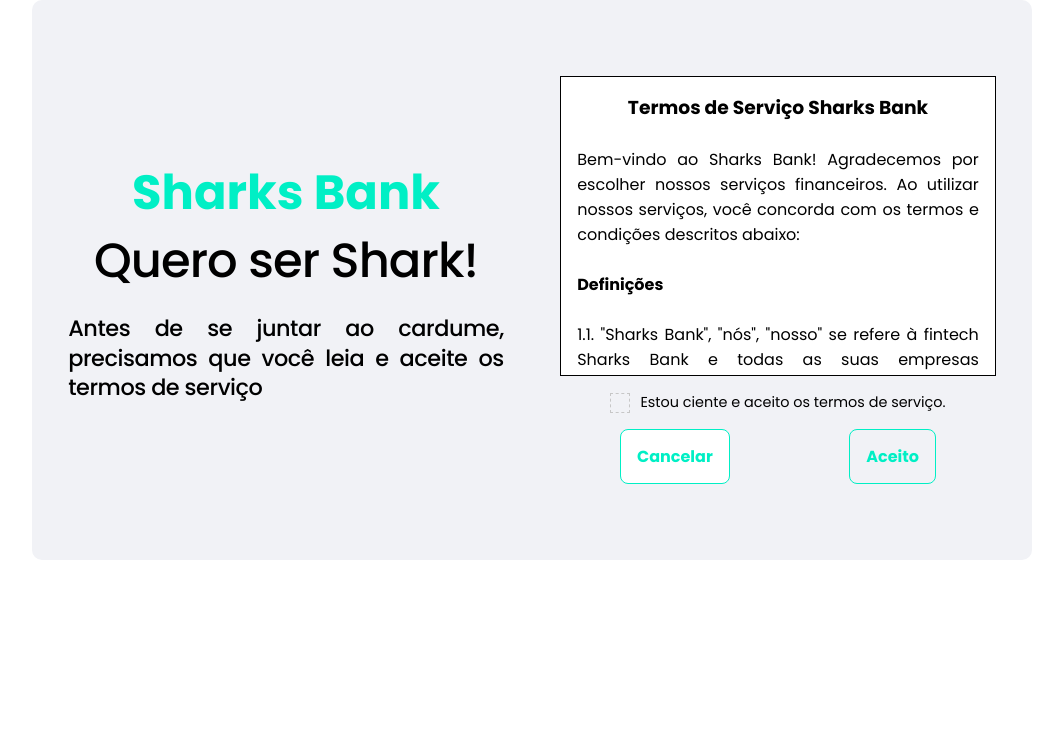
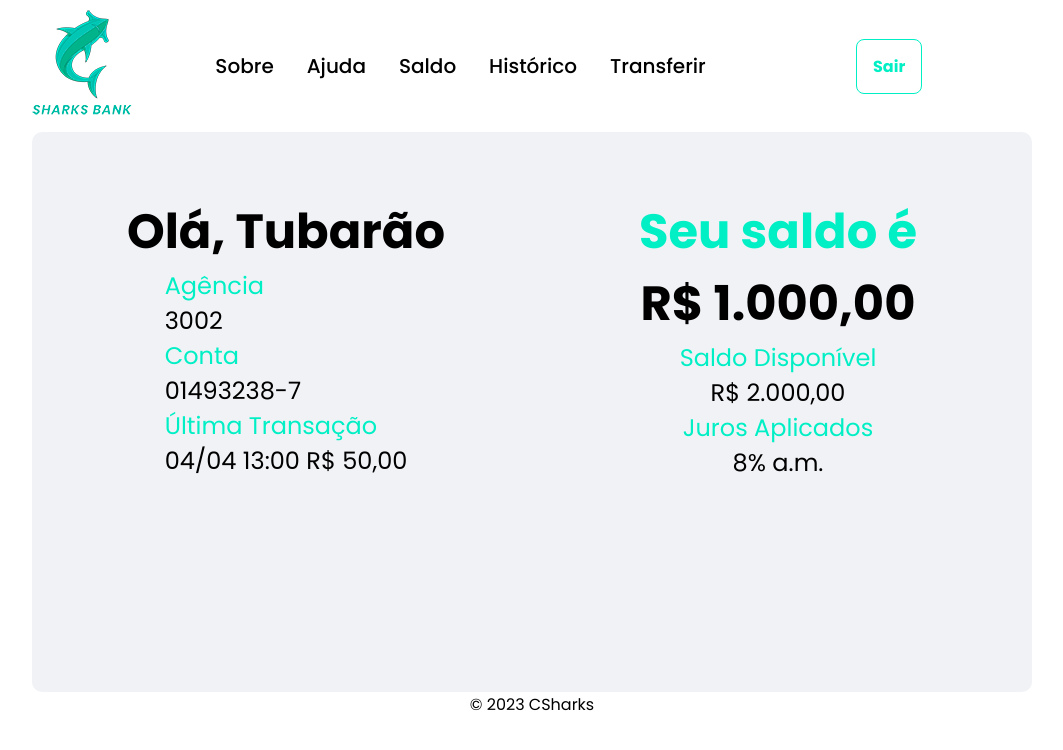
Before and after one commit to gabriele-martins/HackadevCSharks, a React (Vite) app in the folder SharksBank/: page / in a window 1280 px wide. Shown: the top 750 px of the page, without its empty margins (108-1171 px from the left). Built offline with nearby package versions, Linux system fonts and the light colour scheme.

Commit message:
Adiciona versão inicial da tela de saldo

```diff
--- a/SharksBank/package.json
+++ b/SharksBank/package.json
@@ -9,6 +9,7 @@
     "preview": "vite preview"
   },
   "dependencies": {
+    "phosphor-icons": "^1.4.2",
     "phosphor-react": "^1.4.1",
     "react": "^18.2.0",
     "react-dom": "^18.2.0"
--- a/SharksBank/src/App.jsx
+++ b/SharksBank/src/App.jsx
@@ -1,13 +1,12 @@
 import React from "react";
-import { Home } from "./pages/Home";
+import { Saldo } from "./pages/Saldo"
+import "./App.css";
 
-import "./App.css";
-import { Termos } from "./pages/Termos/index";
 
 export function App() {
   return <div className="App">
 
-    <Termos/>
+    <Saldo />
 
   </div>;
 }
--- /dev/null
+++ b/SharksBank/src/components/MenuTransacoes/index.jsx
@@ -0,0 +1,17 @@
+import React from "react";
+
+import styles from "./index.module.css";
+
+export function MenuTransacoes() {
+  return (
+    <section className={styles.menu}>
+      <nav className={styles.nav}>
+        <a href="#">Sobre</a>
+        <a href="#">Ajuda</a>
+        <a href="#">Saldo</a>
+        <a href="#">Histórico</a>
+        <a href="#">Transferir</a>
+      </nav>
+    </section>
+  );
+}
--- /dev/null
+++ b/SharksBank/src/components/MenuTransacoes/index.module.css
@@ -0,0 +1,26 @@
+.menu {
+    background-color: var(--branco);
+    padding: 36px 24px;
+  }
+
+  .nav {
+    font-family: "Poppins", sans-serif;
+    font-size: 1.25rem;
+    font-weight: 500;
+    white-space: nowrap;
+    display: flex;
+    align-items: center;
+    justify-content: space-around;
+    width: 100%;
+    margin: 0 auto;
+    cursor: pointer;
+  }
+
+  .nav a {
+    all: unset;
+    color: var(--preto);
+  }
+
+  .nav a:hover {
+    color: var(--ciano);
+  }
--- /dev/null
+++ b/SharksBank/src/pages/Saldo/index.jsx
@@ -0,0 +1,80 @@
+import React, { useState } from 'react';
+import { Conteudo } from '../../components/Conteudo';
+
+import { Header } from '../../components/Header';
+import { MenuTransacoes } from '../../components/MenuTransacoes';
+import { Botao } from '../../components/Botao';
+
+import { Footer } from '../../components/Footer';
+
+import styles from './style.module.css';
+
+export function Saldo () {
+
+    return (
+        <>
+        <Header
+        menu={<MenuTransacoes></MenuTransacoes>}
+            botoes={
+            <div className={styles.botoesHeader}>
+                <Botao desabilitado={false} nome={"Sair"} />
+            </div>
+        }
+        />
+
+        <div className={styles.conteudoSaldo}>
+                <div className={styles.colunaDireita}>
+                   <div className={styles.colunaDireitaTitulo}>
+                        <h1>Olá, Tubarão</h1>
+                    </div>
+                    <div className={styles.colunaDireitaTexto}>
+                        <div className={styles.subtitulos}>
+                            <p>Agência</p>
+                        </div>
+                        <div className={styles.conteudoSubtitulos}>
+                            <p>3002</p>
+                        </div>
+                        <div className={styles.subtitulos}>
+                            <p>Conta</p>
+                        </div>
+                        <div className={styles.conteudoSubtitulos}>
+                            <p>01493238-7</p>
+                        </div>
+                        <div className={styles.subtitulos}>
+                            <p>Última Transação</p>
+                        </div>
+                        <div className={styles.conteudoSubtitulos}>
+                            <p>04/04 13:00 R$ 50,00</p>
+                        </div>
+                    </div>
+                </div>
+                <div className={styles.colunaEsquerda}>
+                    <div className={styles.colunaEsquerdaTitulos}>
+                        <h1>Seu saldo é</h1>
+                    </div>
+                    <div className={styles.colunaEsquerdaValores}>
+                        <h1>R$ 1.000,00</h1>
+                    </div>
+                    <div className={styles.colunaEsquerdaTitulos}>
+                        <p>Saldo Disponível</p>
+                    </div>
+                    <div className={styles.colunaEsquerdaValores}>
+                        <p>R$ 2.000,00</p>
+                    </div>
+                    <div className={styles.colunaEsquerdaTitulos}>
+                        <p>Juros Aplicados</p>
+                    </div>
+                    <div className={styles.colunaEsquerdaValores}>
+                        <p>8% a.m.</p>
+                    </div>
+                </div>
+        </div>
+
+        <Footer />
+        </>
+    )
+}
+
+
+
+//01493238-7
--- /dev/null
+++ b/SharksBank/src/pages/Saldo/style.module.css
@@ -0,0 +1,57 @@
+.conteudoSaldo {
+    /*flex: 4;*/
+    width: 95%;
+    max-width: 1000px;
+    min-height: 70vh;
+    display: flex;
+    flex-wrap: wrap;
+    align-items: row;
+    justify-content: space-between;
+    background-color: var(--conteudo-background);
+    border-radius: 10px;
+    padding: 4rem 1rem;
+    gap: 1rem;
+  }
+
+.colunaDireita{
+    min-width: 266px;
+    width: 45%;
+    height: 80%;
+    display: flex;
+    flex-direction: column;
+    justify-content: center;
+}
+
+.colunaEsquerda{
+    min-width: 266px;
+    width: 45%;
+    height: 80%;
+    display: flex;
+    flex-direction: column;
+    justify-content: center;
+}
+
+.colunaDireitaTitulo{
+    color: #000;
+    font-size: 24px;
+}
+
+.subtitulos{
+    color: #00efc5;
+    font-size:24px;
+}
+
+.conteudoSubtitulos{
+    color: #000;
+    font-size:24px;
+}
+
+.colunaEsquerdaTitulos{
+    color: #00efc5;
+    font-size:24px;
+}
+
+.colunaEsquerdaValores{
+    color: #000;
+    font-size:24px;
+}
```
Also changed, not shown: 1 other file (tests, documents, lock files or other folders).
